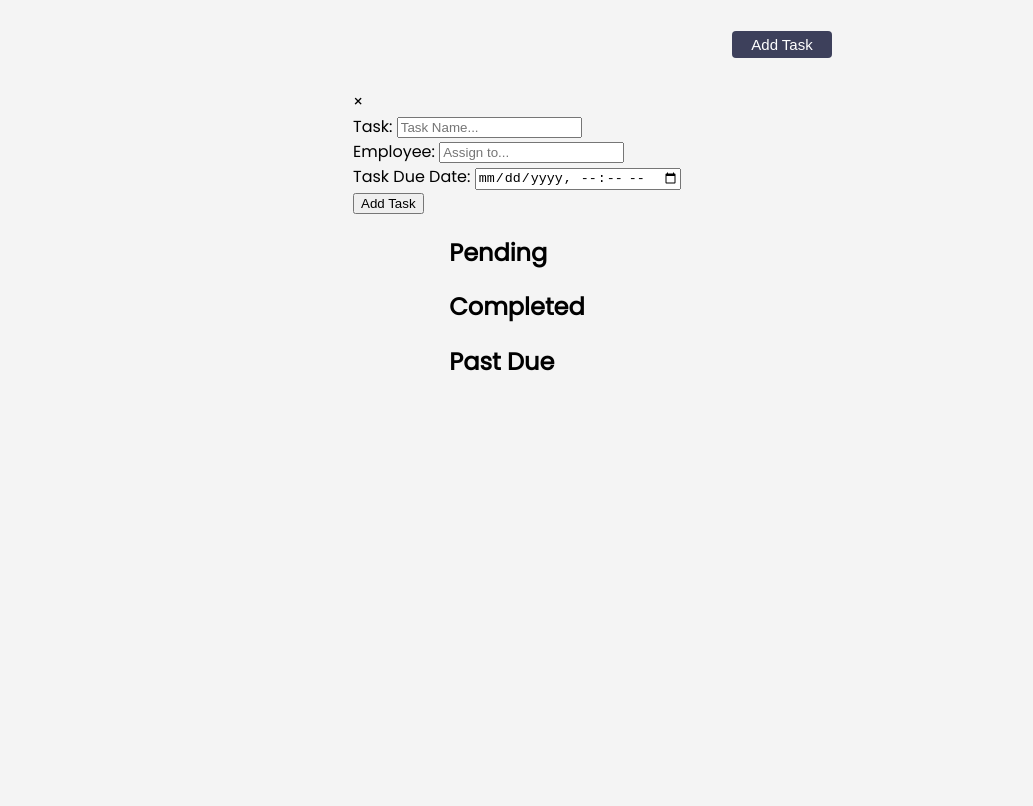
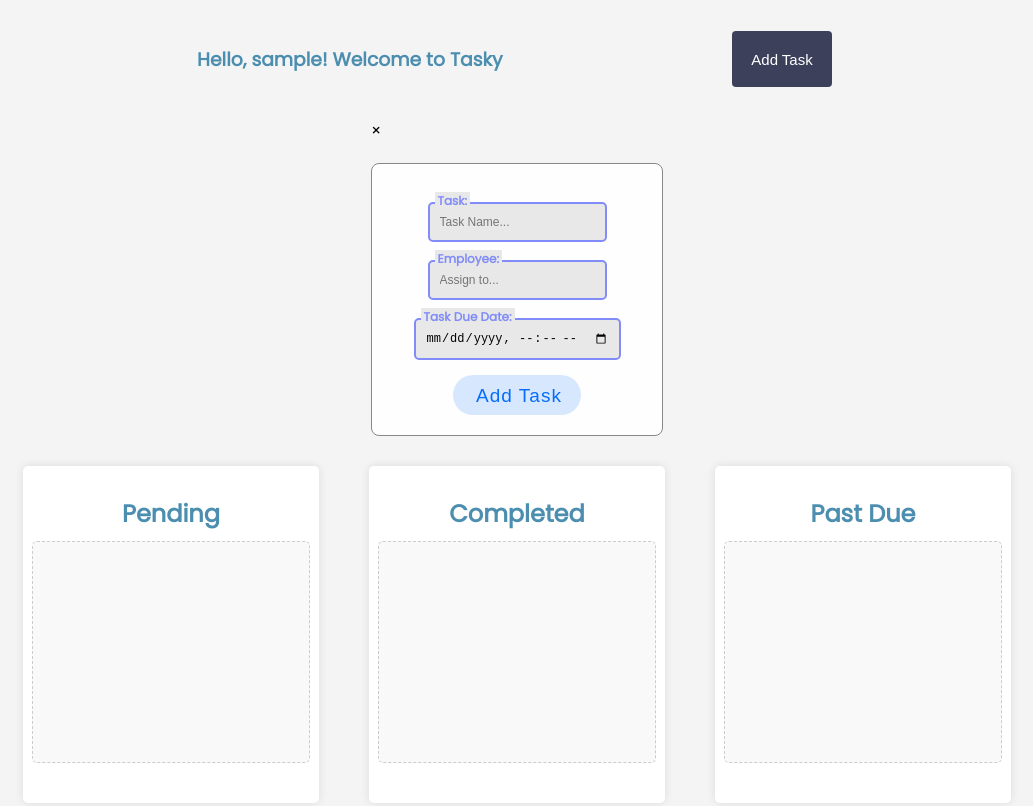
Before and after one commit to hadigghazi/Todo-List, a plain HTML site: page main.html in a window 1280 px wide. Shown: the whole page, without its empty margins (123-1156 px from the left). Drawn offline with Linux system fonts and the light colour scheme; sample sign-in values are in the browser's storage.

Commit message:
write the logic for rendering the tasks and style them

```diff
--- a/scripts/script.js
+++ b/scripts/script.js
@@ -0,0 +1,82 @@
+const pendingList = document.getElementById('pending');
+const completedList = document.getElementById('completed');
+const pastDueList = document.getElementById('past-due');
+const taskForm = document.getElementById('task-form');
+const taskName = document.getElementById('task-name');
+const taskDatetime = document.getElementById('task-datetime');
+const taskPerson = document.getElementById('task-person');
+const greeting = document.getElementById('greeting');
+
+const userName = localStorage.getItem('userName');
+if (userName) {
+    greeting.textContent = `Hello, ${userName}! Welcome to Tasky`;
+} else {
+    window.location.href = 'index.html';
+}
+
+let tasks = JSON.parse(localStorage.getItem('tasks')) || [];
+
+function renderTasks() {
+    pendingList.innerHTML = '';
+    completedList.innerHTML = '';
+    pastDueList.innerHTML = '';
+
+    tasks.forEach(task => {
+        const taskElement = document.createElement('div');
+        taskElement.className = 'task';
+        taskElement.innerHTML = `
+            <div>${task.name}</div><br>
+            <p>${new Date(task.datetime).toLocaleString()}</p><br>
+            <p>Assigned to: ${task.person}</p><br>
+            <button onclick="markCompleted('${task.id}')">Mark as Completed</button>
+            <button onclick="deleteTask('${task.id}')">Delete</button>
+        `;
+
+        if (task.status === 'completed') {
+            completedList.appendChild(taskElement);
+        } else if (task.status === 'past-due') {
+            pastDueList.appendChild(taskElement);
+        } else {
+            if (new Date(task.datetime) < new Date()) {
+                task.status = 'past-due';
+                pastDueList.appendChild(taskElement);
+            } else {
+                pendingList.appendChild(taskElement);
+            }
+        }
+    });
+
+    localStorage.setItem('tasks', JSON.stringify(tasks));
+}
+
+markCompleted = (taskId) => {
+    tasks = tasks.map(task => {
+        if (task.id === taskId) {
+            task.status = 'completed';
+        }
+        return task;
+    });
+    renderTasks();
+}
+
+deleteTask = (taskId) => {
+    tasks = tasks.filter(task => task.id !== taskId);
+    renderTasks();
+}
+
+taskForm.addEventListener('submit', event => {
+    event.preventDefault();
+    const id = 'task-' + new Date().getTime();
+    const task = {
+        id,
+        name: taskName.value,
+        datetime: taskDatetime.value,
+        person: taskPerson.value,
+        status: 'pending'
+    };
+    tasks.push(task);
+    renderTasks();
+    taskForm.reset();
+});
+
+renderTasks();
--- a/styles/style.css
+++ b/styles/style.css
@@ -36,3 +36,146 @@ body {
     cursor: pointer;
     margin: 5px;
 }
+
+.container {
+    display: flex;
+    justify-content: center;
+    gap: 30px;
+    width: 80%;
+    flex-wrap: wrap;
+}
+
+.column {
+    display: flex;
+    flex-direction: column;
+    align-items: center;
+    width: 25%;
+    height: fit-content;
+    background: #fff;
+    padding: 20px;
+    border-radius: 5px;
+    box-shadow: 0 0 10px rgba(0,0,0,0.1);
+    margin: 10px;
+}
+
+h2 {
+    color: #4c8eaf;
+    margin: 10px 0;
+}
+
+.task-list {
+    width: 100%;
+    min-height: 200px;
+    border: 1px dashed #ccc;
+    padding: 10px;
+    border-radius: 5px;
+    background: #f9f9f9;
+    margin-bottom: 20px;
+}
+
+.task {
+    background: #ececec;
+    margin: 10px 0;
+    padding: 15px;
+    border-radius: 5px;
+    position: relative;
+}
+
+.task div {
+    font-size: 1.2em;
+    margin-bottom: 5px;
+    font-weight: 500;
+}
+
+.task p {
+    display: block;
+    font-size: 0.9em;
+    color: #555;
+}
+
+.task button {
+    margin-top: 10px;
+    padding: 5px 10px;
+    background-color: #4c8eaf;
+    color: white;
+    border: none;
+    border-radius: 3px;
+    cursor: pointer;
+}
+
+.task button:hover {
+    background-color: #4c8eaf;
+}
+
+
+form {
+    margin: 20px 0;
+    display: flex;
+    flex-direction: column;
+    align-items: center;
+    background-color: #fefefe;
+    padding: 20px;
+    border: 1px solid #888;
+    border-radius: 8px;
+    width: 250px;
+}
+
+form div {
+    display: flex;
+    flex-direction: column;
+    width: fit-content;
+    position: static;
+    max-width: 240px;
+}
+
+form div label.text {
+    font-size: 0.75rem;
+    color: #818CF8;
+    font-weight: 700;
+    position: relative;
+    top: 0.5rem;
+    margin: 0 0 0 7px;
+    padding: 0 3px;
+    background: #e8e8e8;
+    width: fit-content;
+}
+
+form div input {
+    padding: 11px 10px;
+    font-size: 0.75rem;
+    border: 2px #818CF8 solid;
+    border-radius: 5px;
+    background: #e8e8e8;
+}
+
+form div input:focus {
+    outline: none;
+}
+
+.button {
+    display: flex;
+    justify-content: center;
+    align-items: center;
+    padding: 8px 12px 8px 16px;
+    gap: 8px;
+    height: 40px;
+    width: 128px;
+    border: none;
+    background: #056bfa27;
+    border-radius: 20px;
+    cursor: pointer;
+    margin-top: 15px;
+}
+
+.lable {
+    margin-top: 1px;
+    font-size: 19px;
+    line-height: 22px;
+    color: #056DFA;
+    font-family: sans-serif;
+    letter-spacing: 1px;
+}
+
+.button:hover {
+    background: #056bfa49;
+}
```
